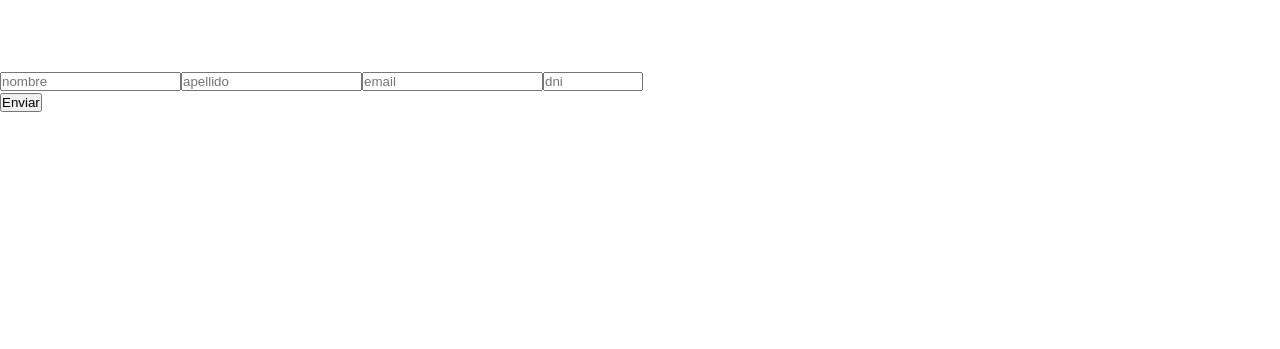
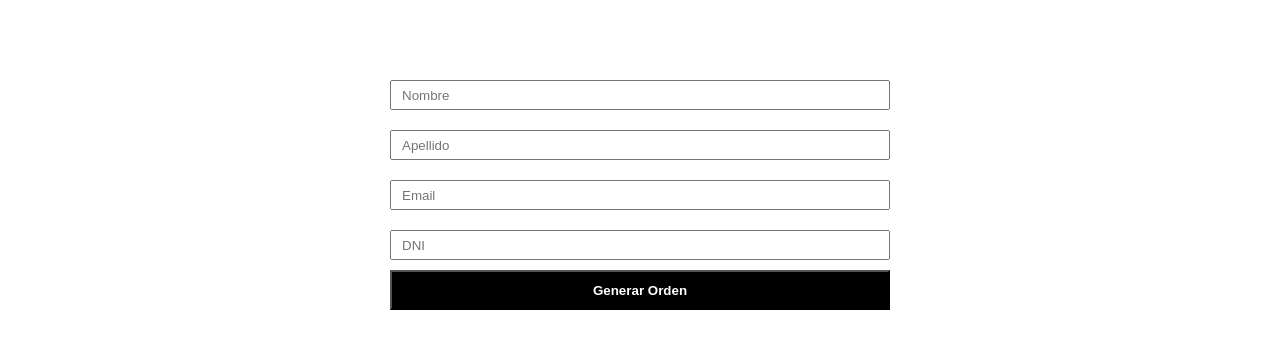
Before and after one commit to javierpeluso10/ecommercereact, a React (Create React App) app: page /checkout in a window 1280 px wide. Shown: the part 229-578 px from the top of the page. Built offline with nearby package versions, Linux system fonts and the light colour scheme; no server answers; the database is empty.

Commit message:
update form

```diff
--- /dev/null
+++ b/src/Components/Checkout/Checkout.css
@@ -0,0 +1,33 @@
+.form{
+    display: flex;
+    flex-direction: column;
+    width: 500px;
+    margin: auto;
+}
+
+.formInput{
+    height: 30px;
+    margin: 10px 0;
+    padding: 10px;
+}
+
+.buttonContainer{
+    display: flex;
+    justify-content: center;
+}
+
+.buttonOrder{
+    height: 40px;
+    color: white;
+    background-color: black;
+    width: 500px;
+    font-weight: 600;
+}
+
+
+input[type=number]::-webkit-inner-spin-button,
+input[type=number]::-webkit-outer-spin-button {
+    -webkit-appearance: none;
+    margin: 0;
+    }
+input[type=number] { -moz-appearance:textfield; }
--- a/src/Components/Checkout/Checkout.js
+++ b/src/Components/Checkout/Checkout.js
@@ -3,7 +3,7 @@ import { CartContext } from "../../Context/CartContext"
 import { getDocs, addDoc, collection, where, query, documentId, writeBatch } from 'firebase/firestore'
 import { Oval } from  'react-loader-spinner'
 import { db } from '../../services/firebase'
-
+import './Checkout.css'
 
 const Checkout = () =>{
     const [loading, setLoading] = useState(false)
@@ -96,19 +96,19 @@ if(loading){
                 name='nombre'
                 className='formInput'
                 value={nombre}
-                placeholder='nombre'
+                placeholder='Nombre'
                 onChange={(e) => setNombre(e.target.value)}/>
                 <input
                 name='apellido'
                 className='formInput'
                 value={apellido}
-                placeholder='apellido'
+                placeholder='Apellido'
                 onChange={(e) => setApellido(e.target.value)}/>
                 <input
                 name='email'
                 className='formInput'
                 value={email}
-                placeholder='email'
+                placeholder='Email'
                 type='email'
                 onChange={(e) => setEmail(e.target.value)}/>
                 <input
@@ -117,10 +117,12 @@ if(loading){
                 min='7000000'
                 max='99999999'
                 value={dni}
-                placeholder='dni'
+                placeholder='DNI'
                 type='number'onChange={(e) => setDni(e.target.value)}/>
             </form>
-        <button onClick={crearOrden}>Enviar</button>
+        <div className="buttonContainer">
+            <button onClick={crearOrden} className='buttonOrder' >Generar Orden</button>
+        </div>
         </>
     )
 }
--- a/src/Components/ItemListContainer/ItemListContainer.css
+++ b/src/Components/ItemListContainer/ItemListContainer.css
@@ -52,7 +52,7 @@
 }
 
 p.datosCard{
-    margin-top: 15px;
+    margin: 7px 10px;
 }
 .tituloCard{
     text-align: center;
```
